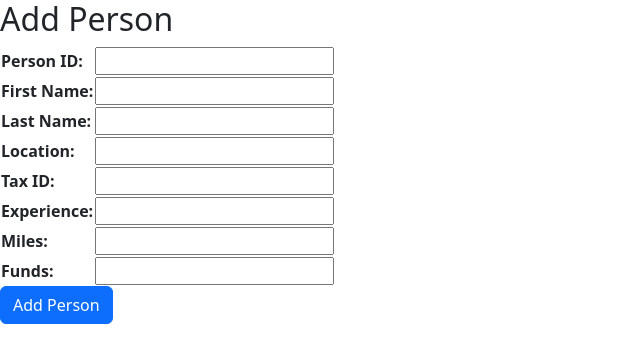
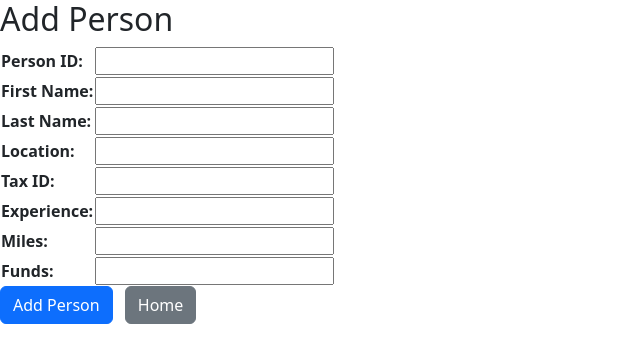
Before and after one commit to codingwithsurya/CS-4400-Phase-4, a Django app: page /add-person/ in a window 1280 px wide. Shown: the top 363 px of the page, without its empty margins (0-640 px from the left). Run offline with Django 5.2, Linux system fonts and the light colour scheme.

Commit message:
adding home button

```diff
--- a/flight_manager/templates/add_airplane.html
+++ b/flight_manager/templates/add_airplane.html
@@ -8,4 +8,5 @@
         {{ form.as_table }}
     </table>
     <button class="btn btn-primary" type="submit">Add Airplane</button>
+    <a href="{% url 'index' %}" class="btn btn-secondary ms-2">Home</a>
 </form>
--- a/flight_manager/templates/add_airport.html
+++ b/flight_manager/templates/add_airport.html
@@ -8,4 +8,5 @@
         {{ form.as_table }}
     </table>
     <button class="btn btn-primary" type="submit">Add Airport</button>
+    <a href="{% url 'index' %}" class="btn btn-secondary ms-2">Home</a>
 </form>
--- a/flight_manager/templates/add_person.html
+++ b/flight_manager/templates/add_person.html
@@ -7,4 +7,5 @@
         {{ form.as_table }}
     </table>
     <button class="btn btn-primary" type="submit" >Add Person</button>
+    <a href="{% url 'index' %}" class="btn btn-secondary ms-2">Home</a>
 </form>
--- a/flight_manager/templates/assign_pilot.html
+++ b/flight_manager/templates/assign_pilot.html
@@ -9,4 +9,5 @@
         {{ form.as_table }}
     </table>
     <button class="btn btn-primary" type="submit">Assign Pilot</button>
+    <a href="{% url 'index' %}" class="btn btn-secondary ms-2">Home</a>
 </form>
--- a/flight_manager/templates/flight_landing.html
+++ b/flight_manager/templates/flight_landing.html
@@ -8,4 +8,5 @@
         {{ form.as_table }}
     </table>
     <button class="btn btn-primary" type="submit">Execute Landing</button>
+    <a href="{% url 'index' %}" class="btn btn-secondary ms-2">Home</a>
 </form>
--- a/flight_manager/templates/flight_manager/add_airplane.html
+++ b/flight_manager/templates/flight_manager/add_airplane.html
@@ -31,6 +31,7 @@
                 {% endfor %}
             </div>
             <button type="submit" class="btn btn-primary">Add Airplane</button>
+            <a href="{% url 'index' %}" class="btn btn-secondary ms-2">Home</a>
         </form>
     </div>
 </div>
--- a/flight_manager/templates/flight_manager/flight_takeoff.html
+++ b/flight_manager/templates/flight_manager/flight_takeoff.html
@@ -27,6 +27,7 @@
                 {% endfor %}
             </div>
             <button type="submit" class="btn btn-primary">Execute Takeoff</button>
+            <a href="{% url 'index' %}" class="btn btn-secondary ms-2">Home</a>
         </form>
     </div>
 </div>
--- a/flight_manager/templates/flight_manager/generic_form.html
+++ b/flight_manager/templates/flight_manager/generic_form.html
@@ -35,6 +35,7 @@
                 {% endfor %}
             </div>
             <button type="submit" class="btn btn-primary">{{ submit_text|default:"Submit" }}</button>
+            <a href="{% url 'index' %}" class="btn btn-secondary ms-2">Home</a>
         </form>
     </div>
 </div>
--- a/flight_manager/templates/flight_manager/simulation_cycle.html
+++ b/flight_manager/templates/flight_manager/simulation_cycle.html
@@ -13,6 +13,7 @@
         <form method="post">
             {% csrf_token %}
             <button type="submit" class="btn btn-warning">Run Simulation Cycle</button>
+            <a href="{% url 'index' %}" class="btn btn-secondary ms-2">Home</a>
         </form>
     </div>
 </div>
--- a/flight_manager/templates/flight_takeoff.html
+++ b/flight_manager/templates/flight_takeoff.html
@@ -8,4 +8,5 @@
         {{ form.as_table }}
     </table>
     <button class="btn btn-primary" type="submit">Execute Takeoff</button>
+    <a href="{% url 'index' %}" class="btn btn-secondary ms-2">Home</a>
 </form>
--- a/flight_manager/templates/grant_revoke_license.html
+++ b/flight_manager/templates/grant_revoke_license.html
@@ -8,4 +8,5 @@
         {{ form.as_table }}
     </table>
     <button class="btn btn-primary" type="submit">Update License</button>
+    <a href="{% url 'index' %}" class="btn btn-secondary ms-2">Home</a>
 </form>
--- a/flight_manager/templates/offer_flight.html
+++ b/flight_manager/templates/offer_flight.html
@@ -8,4 +8,5 @@
         {{ form.as_table }}
     </table>
     <button class="btn btn-primary" type="submit">Offer Flight</button>
+    <a href="{% url 'index' %}" class="btn btn-secondary ms-2">Home</a>
 </form>
--- a/flight_manager/templates/passengers_board.html
+++ b/flight_manager/templates/passengers_board.html
@@ -8,4 +8,5 @@
         {{ form.as_table }}
     </table>
     <button class="btn btn-primary" type="submit">Board Passengers</button>
+    <a href="{% url 'index' %}" class="btn btn-secondary ms-2">Home</a>
 </form>
--- a/flight_manager/templates/passengers_disembark.html
+++ b/flight_manager/templates/passengers_disembark.html
@@ -8,4 +8,5 @@
         {{ form.as_table }}
     </table>
     <button class="btn btn-primary" type="submit">Disembark Passengers</button>
+    <a href="{% url 'index' %}" class="btn btn-secondary ms-2">Home</a>
 </form>
--- a/flight_manager/templates/recycle_crew.html
+++ b/flight_manager/templates/recycle_crew.html
@@ -8,4 +8,5 @@
         {{ form.as_table }}
     </table>
     <button class="btn btn-primary" type="submit">Recycle Crew</button>
+    <a href="{% url 'index' %}" class="btn btn-secondary ms-2">Home</a>
 </form>
--- a/flight_manager/templates/retire_flight.html
+++ b/flight_manager/templates/retire_flight.html
@@ -8,4 +8,5 @@
         {{ form.as_table }}
     </table>
     <button class="btn btn-primary" type="submit">Retire Flight</button>
+    <a href="{% url 'index' %}" class="btn btn-secondary ms-2">Home</a>
 </form>
--- a/flight_manager/templates/simulation_cycle.html
+++ b/flight_manager/templates/simulation_cycle.html
@@ -5,4 +5,5 @@
 <form method="post">
     {% csrf_token %}
     <button class="btn btn-primary" type="submit">Run Simulation Cycle</button>
+    <a href="{% url 'index' %}" class="btn btn-secondary ms-2">Home</a>
 </form>
```
